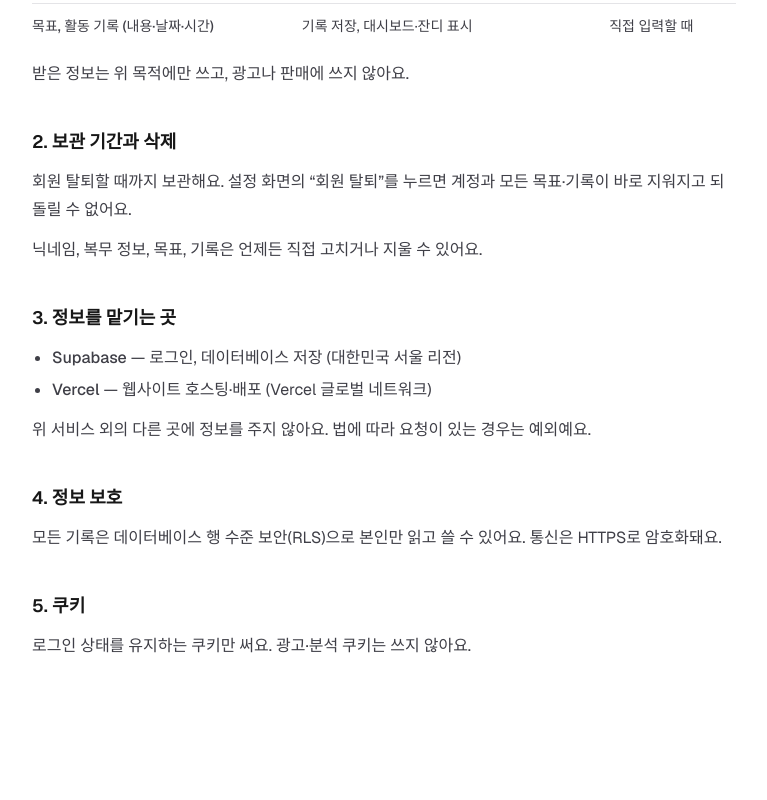
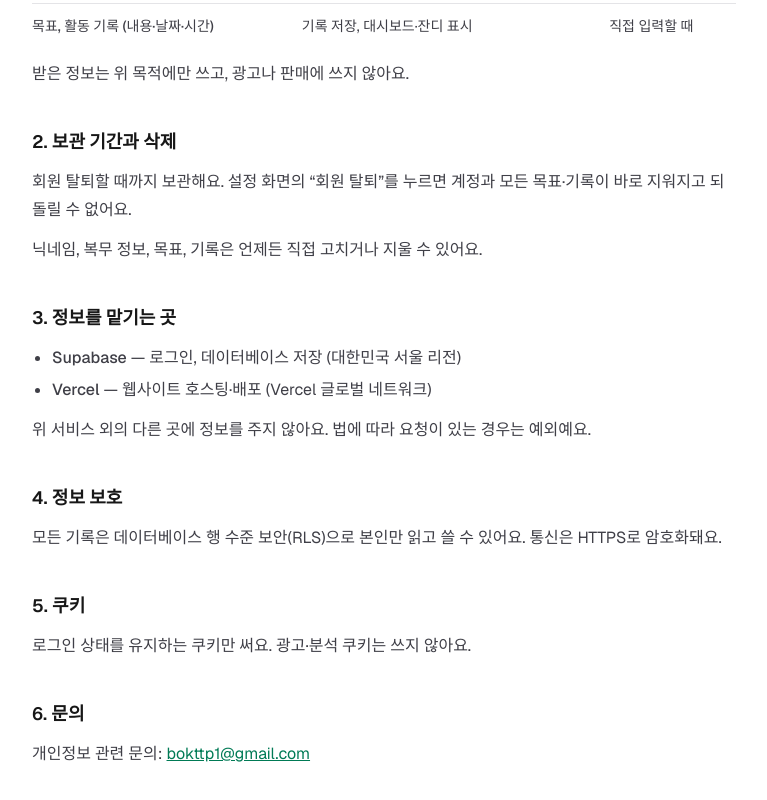
Before and after one commit to bokttp/bokmu-log, a Next.js app: page /privacy in a window 1280 px wide. Shown: the part 468-1268 px from the top of the page, without its empty margins (256-1023 px from the left). Before the commit the page ends 1184 px from the top, so only its background shows below. Built offline with nearby package versions, Linux system fonts and the light colour scheme.

Commit message:
feat: 개인정보 처리방침에 문의 이메일 추가

```diff
--- a/app/privacy/page.tsx
+++ b/app/privacy/page.tsx
@@ -5,8 +5,8 @@ export const metadata: Metadata = { title: "개인정보 처리방침 · 복무
 
 // 시행일. 내용을 바꾸면 날짜도 바꾼다.
 const EFFECTIVE_DATE = "2026년 10월 27일";
-// 문의 이메일은 Vercel 환경변수 NEXT_PUBLIC_CONTACT_EMAIL로 넣는다 (없으면 문의 줄을 숨긴다)
-const CONTACT = process.env.NEXT_PUBLIC_CONTACT_EMAIL;
+// 개인정보 문의 이메일. 바꾸려면 Vercel 환경변수 NEXT_PUBLIC_CONTACT_EMAIL을 넣거나 아래 기본값을 고친다.
+const CONTACT = process.env.NEXT_PUBLIC_CONTACT_EMAIL ?? "bokttp1@gmail.com";
 
 const ITEMS = [
   { item: "이메일 주소", purpose: "로그인 링크 발송, 계정 구분", when: "가입할 때" },
```
Also changed, not shown: 1 other file (tests, documents, lock files or other folders).
